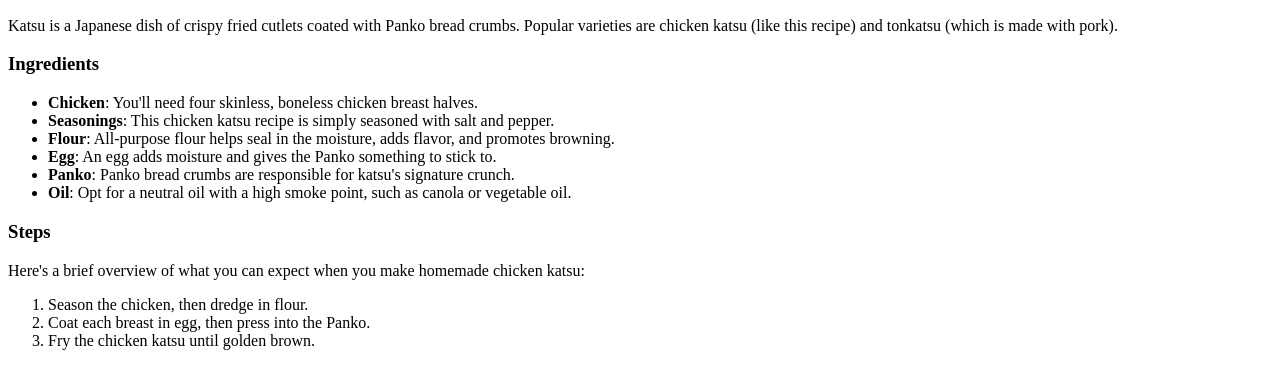
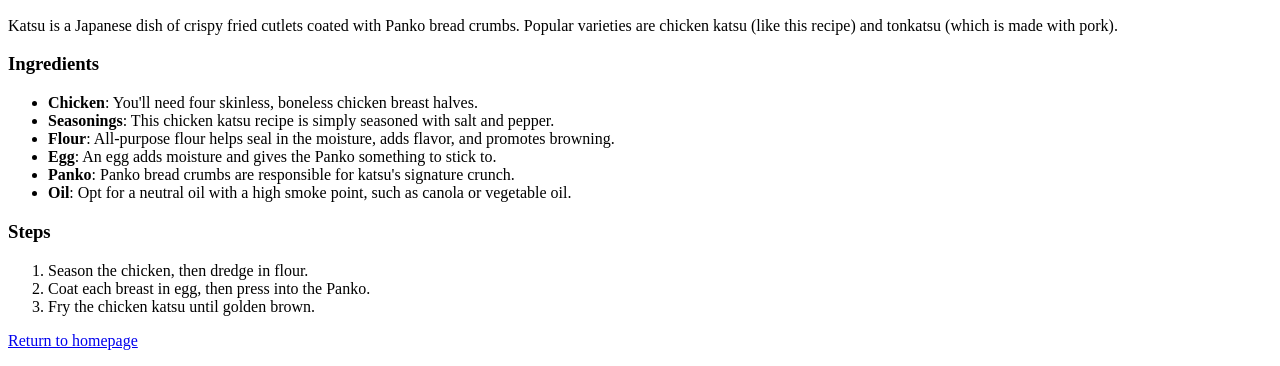
Before and after one commit to erico-01/odin-recipes, a plain HTML site: page recipes/katsu.html in a window 1280 px wide. Shown: the part 444-810 px from the top of the page. Drawn offline with Linux system fonts and the light colour scheme.

Commit message:
Add return to homepage link

```diff
--- a/recipes/katsu.html
+++ b/recipes/katsu.html
@@ -23,11 +23,11 @@
         <li><b>Oil</b>: Opt for a neutral oil with a high smoke point, such as canola or vegetable oil.</li>
     </ul>
     <h3>Steps</h3>
-    <p>Here's a brief overview of what you can expect when you make homemade chicken katsu:</p>
-    <ol>
+        <ol>
         <li>Season the chicken, then dredge in flour.</li>
         <li>Coat each breast in egg, then press into the Panko.</li>
         <li>Fry the chicken katsu until golden brown.</li>
     </ol>
+    <a href="../index.html">Return to homepage</a>
 </body>
 </html>
```
Also changed, not shown: recipes/japanese-curry.html (+1 -0 lines), recipes/salisbury-steak.html (+1 -0 lines).
